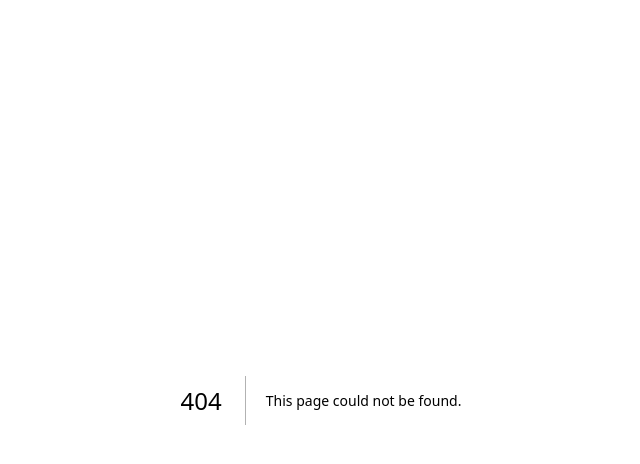
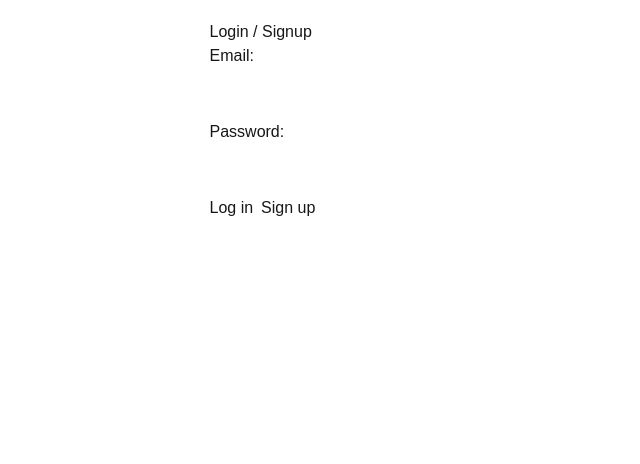
Before and after one commit to Ediputra07/task-tracker, a Next.js app: page /login in a window 1280 px wide. Before the commit this address had no page. Shown: the top 464 px of the page, without its empty margins (319-959 px from the left). Built offline with nearby package versions, Linux system fonts and the light colour scheme.

Commit message:
feat: add login and signup auth flow
- Add server actions for login and signup
- Add login/signup page with form
- Add error page for auth failures

```diff
--- /dev/null
+++ b/src/app/error/page.tsx
@@ -0,0 +1,9 @@
+export default function ErrorPage() {
+  return (
+    <div style={{ padding: '20px', fontFamily: 'monospace' }}>
+      <h1>Sorry, something went wrong</h1>
+      <p>Please try again or contact support if the problem persists.</p>
+      <a href="/login">Back to login</a>
+    </div>
+  )
+}
--- /dev/null
+++ b/src/app/login/actions.ts
@@ -0,0 +1,42 @@
+'use server'
+
+import { revalidatePath } from 'next/cache'
+import { redirect } from 'next/navigation'
+
+import { createClient } from '@/lib/supabase/server'
+
+export async function login(formData: FormData) {
+  const supabase = await createClient()
+
+  const data = {
+    email: formData.get('email') as string,
+    password: formData.get('password') as string,
+  }
+
+  const { error } = await supabase.auth.signInWithPassword(data)
+
+  if (error) {
+    redirect('/error')
+  }
+
+  revalidatePath('/', 'layout')
+  redirect('/dashboard')
+}
+
+export async function signup(formData: FormData) {
+  const supabase = await createClient()
+
+  const data = {
+    email: formData.get('email') as string,
+    password: formData.get('password') as string,
+  }
+
+  const { error } = await supabase.auth.signUp(data)
+
+  if (error) {
+    redirect('/error')
+  }
+
+  revalidatePath('/', 'layout')
+  redirect('/dashboard')
+}
--- /dev/null
+++ b/src/app/login/page.tsx
@@ -0,0 +1,38 @@
+import { login, signup } from './actions'
+
+export default function LoginPage() {
+  return (
+    <div style={{ padding: '20px', maxWidth: '400px', margin: '0 auto' }}>
+      <h1>Login / Signup</h1>
+
+      <form>
+        <div style={{ marginBottom: '12px' }}>
+          <label htmlFor="email">Email:</label>
+          <input
+            id="email"
+            name="email"
+            type="email"
+            required
+            style={{ display: 'block', width: '100%', padding: '8px' }}
+          />
+        </div>
+
+        <div style={{ marginBottom: '12px' }}>
+          <label htmlFor="password">Password:</label>
+          <input
+            id="password"
+            name="password"
+            type="password"
+            required
+            style={{ display: 'block', width: '100%', padding: '8px' }}
+          />
+        </div>
+
+        <div style={{ display: 'flex', gap: '8px' }}>
+          <button formAction={login}>Log in</button>
+          <button formAction={signup}>Sign up</button>
+        </div>
+      </form>
+    </div>
+  )
+}
```
